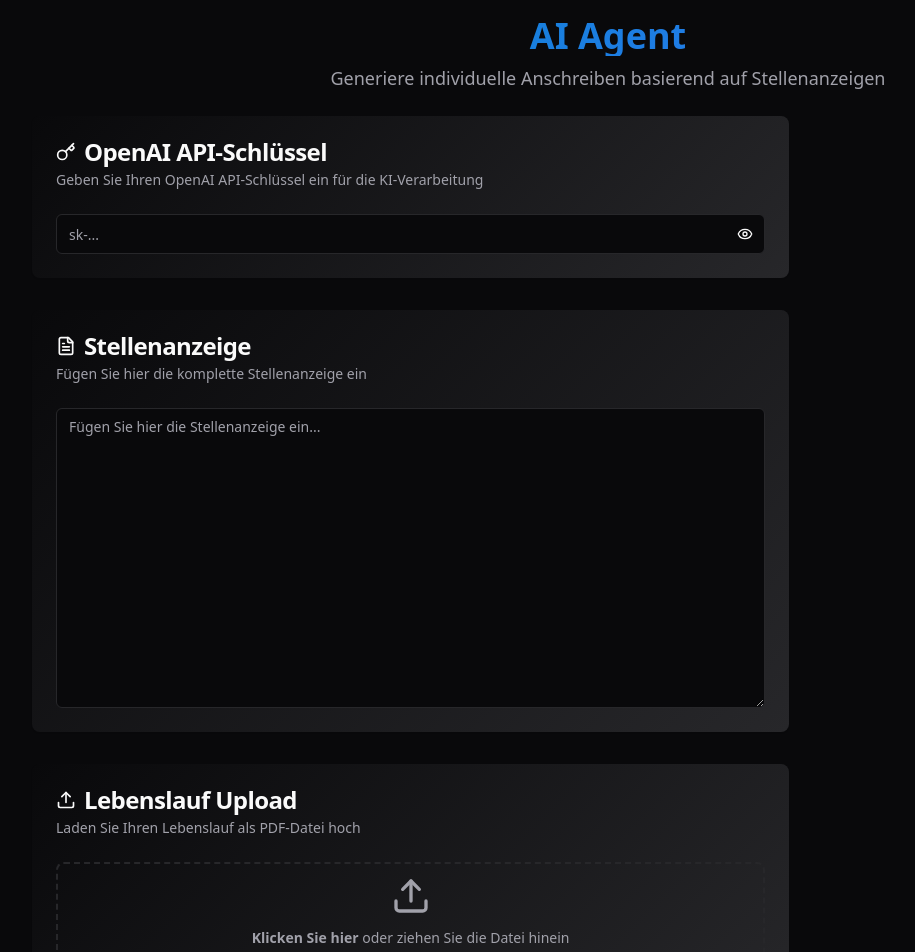
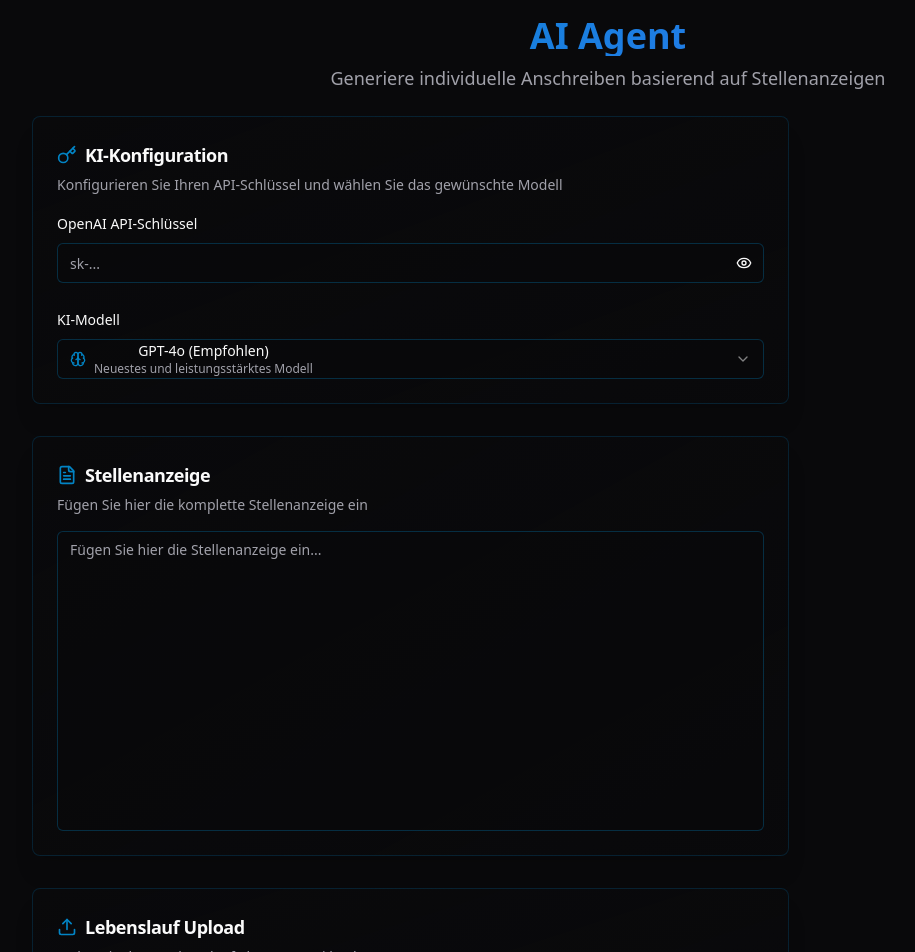
Before and after one commit to mark-baumann/JobAgent, a React (Vite) app: page / in a window 1280 px wide. Shown: the top 952 px of the page, without its empty margins (32-947 px from the left). Built offline with nearby package versions, Linux system fonts and the light colour scheme.

Commit message:
Improve UI and add GPT model selection
Improve the UI and add a dropdown menu to select the GPT model.

```diff
--- a/src/components/ApplicationGenerator.tsx
+++ b/src/components/ApplicationGenerator.tsx
@@ -6,6 +6,7 @@ import { Textarea } from "@/components/ui/textarea";
 import { Label } from "@/components/ui/label";
 import { Badge } from "@/components/ui/badge";
 import { Progress } from "@/components/ui/progress";
+import { Select, SelectContent, SelectItem, SelectTrigger, SelectValue } from "@/components/ui/select";
 import { useToast } from "@/hooks/use-toast";
 import {
   Key,
@@ -17,7 +18,8 @@ import {
   Loader2,
   Eye,
   EyeOff,
-  Info
+  Info,
+  Brain
 } from "lucide-react";
 import OpenAI from "openai";
 
@@ -38,6 +40,7 @@ interface AnalysisResult {
 
 export default function ApplicationGenerator() {
   const [apiKey, setApiKey] = useState("");
+  const [selectedModel, setSelectedModel] = useState("gpt-4o");
   const [showApiKey, setShowApiKey] = useState(false);
   const [jobDescription, setJobDescription] = useState("");
   const [resumeFile, setResumeFile] = useState<File | null>(null);
@@ -49,20 +52,37 @@ export default function ApplicationGenerator() {
   const [selectedSkill, setSelectedSkill] = useState<string | null>(null);
   const { toast } = useToast();
 
+  const gptModels = [
+    { value: "gpt-4o", label: "GPT-4o (Empfohlen)", description: "Neuestes und leistungsstärktes Modell" },
+    { value: "gpt-4", label: "GPT-4", description: "Vorheriges Flagship-Modell" },
+    { value: "gpt-4-turbo", label: "GPT-4 Turbo", description: "Schnellere Version von GPT-4" },
+    { value: "gpt-3.5-turbo", label: "GPT-3.5 Turbo", description: "Günstiger und schneller" }
+  ];
+
   // API Key aus localStorage laden
   useEffect(() => {
     const savedApiKey = localStorage.getItem("openai-api-key");
+    const savedModel = localStorage.getItem("openai-model");
     if (savedApiKey) {
       setApiKey(savedApiKey);
     }
+    if (savedModel) {
+      setSelectedModel(savedModel);
+    }
   }, []);
 
-  // API Key in localStorage speichern
+  // API Key und Modell in localStorage speichern
   useEffect(() => {
     if (apiKey) {
       localStorage.setItem("openai-api-key", apiKey);
     }
   }, [apiKey]);
+
+  useEffect(() => {
+    if (selectedModel) {
+      localStorage.setItem("openai-model", selectedModel);
+    }
+  }, [selectedModel]);
 
   const baseApplication = `Sehr geehrte Damen und Herren,
 
@@ -208,7 +228,7 @@ Mit freundlichen Grüßen`;
       `;
 
       const jobAnalysis = await openai.chat.completions.create({
-        model: "gpt-4",
+        model: selectedModel,
         messages: [{ role: "user", content: jobAnalysisPrompt }],
         temperature: 0.3
       });
@@ -257,7 +277,7 @@ Mit freundlichen Grüßen`;
       `;
 
       const skillMatch = await openai.chat.completions.create({
-        model: "gpt-4",
+        model: selectedModel,
         messages: [{ role: "user", content: matchPrompt }],
         temperature: 0.3
       });
@@ -300,7 +320,7 @@ Mit freundlichen Grüßen`;
       `;
 
       const applicationResult = await openai.chat.completions.create({
-        model: "gpt-4",
+        model: selectedModel,
         messages: [{ role: "user", content: applicationPrompt }],
         temperature: 0.5
       });
@@ -378,44 +398,70 @@ Mit freundlichen Grüßen`;
         <div className="grid lg:grid-cols-3 gap-8">
           {/* Eingabe Sektion */}
           <div className="lg:col-span-2 space-y-8">
-            {/* API Key */}
-            <Card className="bg-gradient-card shadow-interactive border-0 overflow-hidden">
-              <CardHeader>
-                <CardTitle className="flex items-center gap-2">
-                  <Key className="w-5 h-5" />
-                  OpenAI API-Schlüssel
+            {/* API Key & Model Selection */}
+            <Card className="bg-gradient-to-br from-card/90 to-card/50 backdrop-blur-sm shadow-xl border-primary/20 hover:shadow-2xl transition-all duration-300">
+              <CardHeader className="pb-4">
+                <CardTitle className="flex items-center gap-2 text-lg">
+                  <Key className="w-5 h-5 text-primary" />
+                  KI-Konfiguration
                 </CardTitle>
                 <CardDescription>
-                  Geben Sie Ihren OpenAI API-Schlüssel ein für die KI-Verarbeitung
+                  Konfigurieren Sie Ihren API-Schlüssel und wählen Sie das gewünschte Modell
                 </CardDescription>
               </CardHeader>
-              <CardContent>
+              <CardContent className="space-y-6">
+                <div className="space-y-2">
+                  <Label htmlFor="api-key">OpenAI API-Schlüssel</Label>
                   <div className="relative">
                     <Input
+                      id="api-key"
                       type={showApiKey ? "text" : "password"}
                       placeholder="sk-..."
                       value={apiKey}
                       onChange={(e) => setApiKey(e.target.value)}
-                    className="pr-10"
+                      className="pr-10 bg-background/50 border-primary/30 focus:border-primary/60 transition-colors"
                     />
                     <Button
                       variant="ghost"
                       size="sm"
                       type="button"
                       onClick={() => setShowApiKey(!showApiKey)}
-                    className="absolute right-0 top-0 h-full px-3"
+                      className="absolute right-0 top-0 h-full px-3 hover:bg-primary/10"
                     >
                       {showApiKey ? <EyeOff className="w-4 h-4" /> : <Eye className="w-4 h-4" />}
                     </Button>
+                  </div>
+                </div>
+
+                <div className="space-y-2">
+                  <Label htmlFor="model-select">KI-Modell</Label>
+                  <Select value={selectedModel} onValueChange={setSelectedModel}>
+                    <SelectTrigger className="bg-background/50 border-primary/30 focus:border-primary/60 transition-colors">
+                      <div className="flex items-center gap-2">
+                        <Brain className="w-4 h-4 text-primary" />
+                        <SelectValue placeholder="Wählen Sie ein Modell" />
+                      </div>
+                    </SelectTrigger>
+                    <SelectContent className="bg-background/95 backdrop-blur-sm border-primary/20 shadow-xl">
+                      {gptModels.map((model) => (
+                        <SelectItem key={model.value} value={model.value} className="hover:bg-primary/10 focus:bg-primary/10">
+                          <div className="flex flex-col">
+                            <span className="font-medium">{model.label}</span>
+                            <span className="text-xs text-muted-foreground">{model.description}</span>
+                          </div>
+                        </SelectItem>
+                      ))}
+                    </SelectContent>
+                  </Select>
                 </div>
               </CardContent>
             </Card>
 
             {/* Stellenanzeige */}
-            <Card className="bg-gradient-card shadow-interactive border-0 overflow-hidden">
-              <CardHeader>
-                <CardTitle className="flex items-center gap-2">
-                  <FileText className="w-5 h-5" />
+            <Card className="bg-gradient-to-br from-card/90 to-card/50 backdrop-blur-sm shadow-xl border-primary/20 hover:shadow-2xl transition-all duration-300">
+              <CardHeader className="pb-4">
+                <CardTitle className="flex items-center gap-2 text-lg">
+                  <FileText className="w-5 h-5 text-primary" />
                   Stellenanzeige
                 </CardTitle>
                 <CardDescription>
@@ -427,16 +473,16 @@ Mit freundlichen Grüßen`;
                   placeholder="Fügen Sie hier die Stellenanzeige ein..."
                   value={jobDescription}
                   onChange={(e) => setJobDescription(e.target.value)}
-                  className="min-h-[300px]"
+                  className="min-h-[300px] bg-background/50 border-primary/30 focus:border-primary/60 transition-colors resize-none"
                 />
               </CardContent>
             </Card>
 
             {/* Lebenslauf Upload */}
-            <Card className="bg-gradient-card shadow-interactive border-0 overflow-hidden">
-              <CardHeader>
-                <CardTitle className="flex items-center gap-2">
-                  <Upload className="w-5 h-5" />
+            <Card className="bg-gradient-to-br from-card/90 to-card/50 backdrop-blur-sm shadow-xl border-primary/20 hover:shadow-2xl transition-all duration-300">
+              <CardHeader className="pb-4">
+                <CardTitle className="flex items-center gap-2 text-lg">
+                  <Upload className="w-5 h-5 text-primary" />
                   Lebenslauf Upload
                 </CardTitle>
                 <CardDescription>
@@ -446,10 +492,10 @@ Mit freundlichen Grüßen`;
               <CardContent>
                 <div className="space-y-4">
                   <div className="flex items-center justify-center w-full">
-                    <Label htmlFor="resume-upload" className="flex flex-col items-center justify-center w-full h-32 border-2 border-dashed border-muted rounded-lg cursor-pointer hover:bg-muted/10 transition-colors">
+                    <Label htmlFor="resume-upload" className="flex flex-col items-center justify-center w-full h-32 border-2 border-dashed border-primary/30 rounded-lg cursor-pointer hover:bg-primary/5 hover:border-primary/50 transition-all duration-200">
                       <div className="flex flex-col items-center justify-center pt-5 pb-6">
-                        <Upload className="w-10 h-10 mb-3 text-muted-foreground" />
-                        <p className="mb-2 text-sm text-muted-foreground">
+                        <Upload className="w-10 h-10 mb-3 text-primary/70" />
+                        <p className="mb-2 text-sm text-foreground/80">
                           <span className="font-semibold">Klicken Sie hier</span> oder ziehen Sie die Datei hinein
                         </p>
                         <p className="text-xs text-muted-foreground">Nur PDF-Dateien</p>
@@ -473,23 +519,22 @@ Mit freundlichen Grüßen`;
             </Card>
 
             {/* Generate Button */}
-            <Card className="bg-gradient-card shadow-interactive border-0 overflow-hidden">
+            <Card className="bg-gradient-to-br from-card/90 to-card/50 backdrop-blur-sm shadow-xl border-primary/20 hover:shadow-2xl transition-all duration-300">
               <CardContent className="pt-6">
                 <Button
                   onClick={generateApplication}
                   disabled={isProcessing || !apiKey || !jobDescription}
-                  className="w-full"
-                  variant="gradient"
+                  className="w-full bg-gradient-to-r from-primary to-primary/80 hover:from-primary/90 hover:to-primary/70 text-primary-foreground shadow-lg hover:shadow-xl transition-all duration-200 font-medium"
                   size="lg"
                 >
                   {isProcessing ? (
                     <>
-                      <Loader2 className="w-4 h-4 mr-2 animate-spin" />
+                      <Loader2 className="w-5 h-5 mr-2 animate-spin" />
                       Generiere Anschreiben...
                     </>
                   ) : (
                     <>
-                      <Sparkles className="w-4 h-4 mr-2" />
+                      <Sparkles className="w-5 h-5 mr-2" />
                       Anschreiben generieren
                     </>
                   )}
@@ -502,7 +547,7 @@ Mit freundlichen Grüßen`;
           <div className="space-y-8">
             {/* Verarbeitungsfortschritt */}
             {processingSteps.length > 0 && (
-              <Card className="bg-gradient-card shadow-interactive border-0 overflow-hidden">
+              <Card className="bg-gradient-to-br from-card/90 to-card/50 backdrop-blur-sm shadow-xl border-primary/20 hover:shadow-2xl transition-all duration-300">
                 <CardHeader>
                   <CardTitle>Verarbeitungsfortschritt</CardTitle>
                   <CardDescription>
@@ -568,7 +613,7 @@ Mit freundlichen Grüßen`;
 
             {/* Analyse Ergebnis */}
             {analysisResult && (
-              <Card className="bg-gradient-card shadow-interactive border-0 overflow-hidden">
+              <Card className="bg-gradient-to-br from-card/90 to-card/50 backdrop-blur-sm shadow-xl border-primary/20 hover:shadow-2xl transition-all duration-300">
                 <CardHeader>
                   <CardTitle>Analyse Ergebnis</CardTitle>
                   <CardDescription>
@@ -631,7 +676,7 @@ Mit freundlichen Grüßen`;
 
             {/* Generiertes Anschreiben */}
             {analysisResult?.finalApplication && (
-              <Card className="bg-gradient-card shadow-interactive border-0 overflow-hidden">
+              <Card className="bg-gradient-to-br from-card/90 to-card/50 backdrop-blur-sm shadow-xl border-primary/20 hover:shadow-2xl transition-all duration-300">
                 <CardHeader>
                   <CardTitle>Generiertes Anschreiben</CardTitle>
                   <CardDescription>
```
Lines whose indentation alone changed are shown as unchanged.
